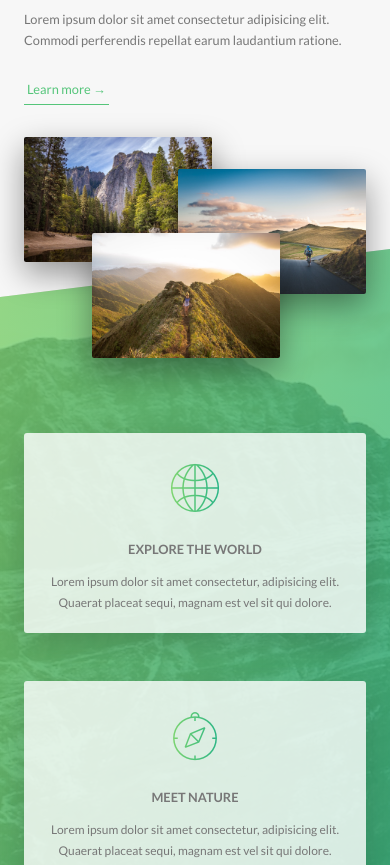
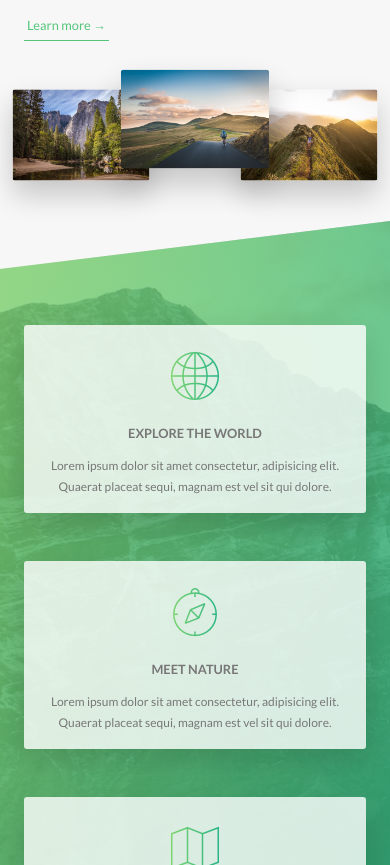
Before and after one commit to welllife1010/Natours-Front-End, a website: page index.html in a window 390 px wide. Shown: the part 1135-2000 px from the top of the page. Drawn offline with Linux system fonts and the light colour scheme.

Commit message:
Add files via upload

```diff
--- a/css/style.css
+++ b/css/style.css
@@ -143,9 +143,15 @@ body {
 
 .u-margin-bottom-medium {
   margin-bottom: 4rem !important; }
+  @media (max-width: 56.25em) {
+    .u-margin-bottom-medium {
+      margin-bottom: 3rem !important; } }
 
 .u-margin-bottom-big {
   margin-bottom: 8rem !important; }
+  @media (max-width: 56.25em) {
+    .u-margin-bottom-big {
+      margin-bottom: 5rem !important; } }
 
 .u-margin-top-big {
   margin-top: 8rem !important; }
@@ -342,15 +348,35 @@ body {
     z-index: 10;
     transition: all .2s;
     outline-offset: 2rem; }
+    @media (max-width: 56.25em) {
+      .composition__photo {
+        float: left;
+        position: relative;
+        width: 33.33333%;
+        box-shadow: 0 1.5rem 3rem rgba(0, 0, 0, 0.2); } }
     .composition__photo--p1 {
       left: 0;
       top: -2rem; }
+      @media (max-width: 56.25em) {
+        .composition__photo--p1 {
+          top: 1rem;
+          transform: scale(1.2); } }
     .composition__photo--p2 {
       right: 0;
       top: 2rem; }
+      @media (max-width: 56.25em) {
+        .composition__photo--p2 {
+          top: -1rem;
+          transform: scale(1.3);
+          z-index: 100; } }
     .composition__photo--p3 {
       left: 20%;
       top: 10rem; }
+      @media (max-width: 56.25em) {
+        .composition__photo--p3 {
+          top: 1rem;
+          left: 0;
+          transform: scale(1.2); } }
     .composition__photo:hover {
       outline: 1.5rem solid #55c57a;
       transform: scale(1.05) translateY(-0.5rem);
@@ -367,6 +393,9 @@ body {
   border-radius: 3px;
   box-shadow: 0 1.5rem 4rem rgba(0, 0, 0, 0.15);
   transition: transform .3s; }
+  @media (max-width: 56.25em) {
+    .feature-box {
+      padding: 2rem; } }
   .feature-box__icon {
     font-size: 6rem;
     margin-bottom: .5rem;
@@ -374,6 +403,9 @@ body {
     background-image: linear-gradient(to right, #7ed56f, #28b485);
     -webkit-background-clip: text;
     color: transparent; }
+    @media (max-width: 56.25em) {
+      .feature-box__icon {
+        margin-bottom: 0; } }
   .feature-box:hover {
     transform: translateY(-1.5rem) scale(1.03); }
 
@@ -577,6 +609,9 @@ body {
   .footer__logo-box {
     text-align: center;
     margin-bottom: 8rem; }
+    @media (max-width: 56.25em) {
+      .footer__logo-box {
+        margin-bottom: 6rem; } }
   .footer__logo {
     width: 15rem;
     height: auto; }
@@ -811,6 +846,9 @@ body {
   background-color: #f7f7f7;
   padding: 25rem 0;
   margin-top: -20vh; }
+  @media (max-width: 56.25em) {
+    .section-about {
+      padding: 20rem 0; } }
 
 .section-features {
   padding: 20rem 0;
@@ -820,19 +858,31 @@ body {
   margin-top: -10rem; }
   .section-features > * {
     transform: skewY(7deg); }
+  @media (max-width: 56.25em) {
+    .section-features {
+      padding: 10rem 0; } }
 
 .section-tours {
   background-color: #f7f7f7;
   padding: 25rem 0 15rem 0;
   margin-top: -10rem; }
+  @media (max-width: 56.25em) {
+    .section-tours {
+      padding: 20rem 0 10rem 0; } }
 
 .section-stories {
   position: relative;
   padding: 15rem 0; }
+  @media (max-width: 56.25em) {
+    .section-stories {
+      padding: 10rem 0; } }
 
 .section-book {
   padding: 15rem 0;
   background-image: linear-gradient(to right bottom, #7ed56f, #28b485); }
+  @media (max-width: 56.25em) {
+    .section-book {
+      padding: 10rem 0; } }
 
 .book {
   background-image: linear-gradient(105deg, rgba(255, 255, 255, 0.9) 0%, rgba(255, 255, 255, 0.9) 50%, transparent 50%), url(../img/nat-10.jpg);
```
